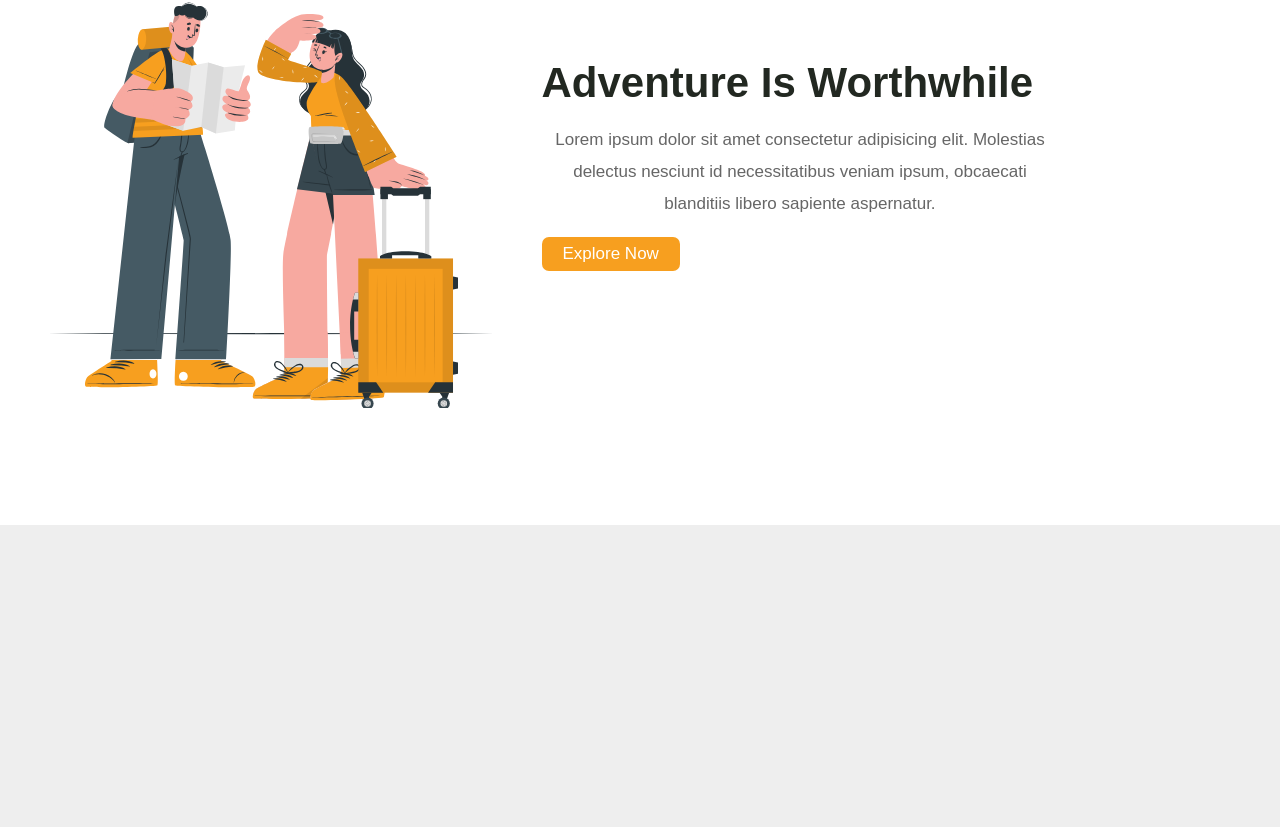
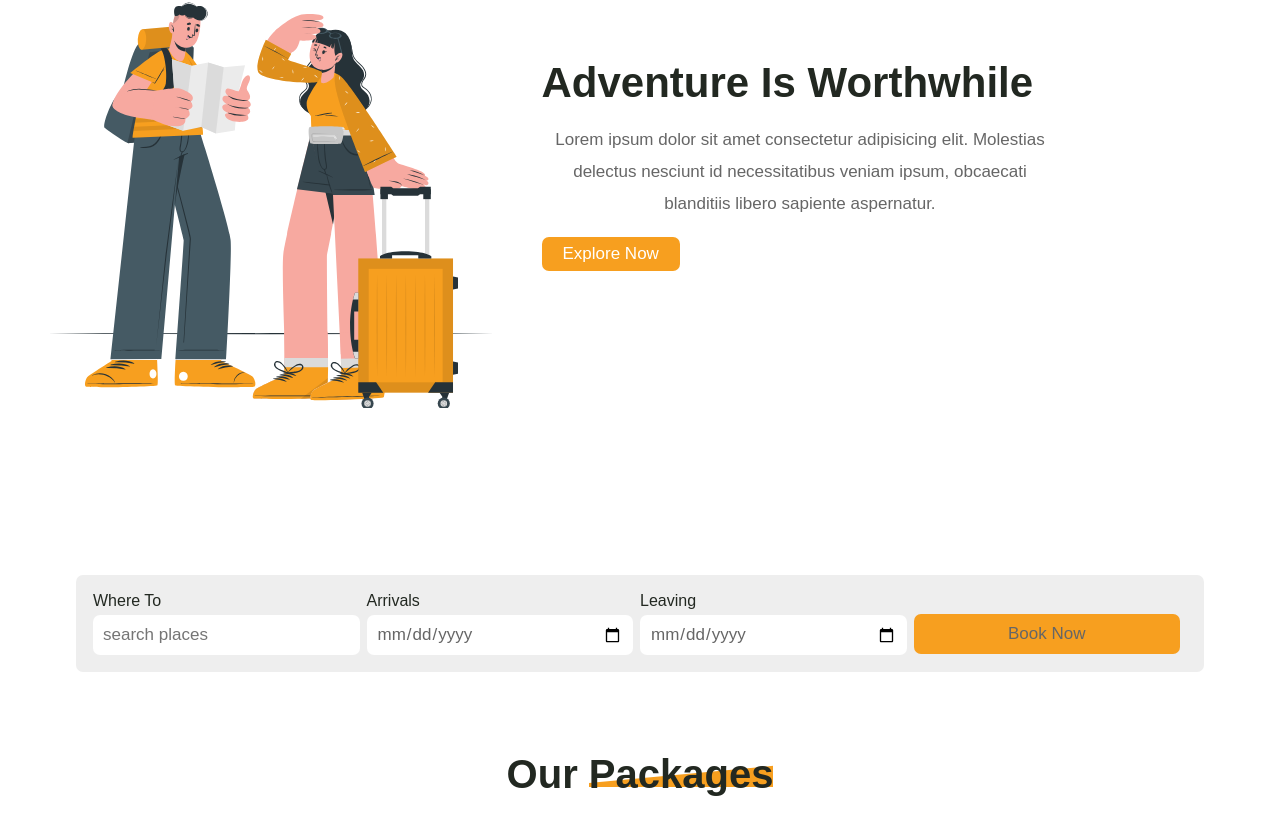
Before and after one commit to YousefDan/tour-travel-pro, a React (Create React App) app: page / in a window 1280 px wide. Shown: the part 275-1102 px from the top of the page. Before the commit the page ends 800 px from the top, so only its background shows below. Built offline with nearby package versions, Linux system fonts and the light colour scheme.

Commit message:
BookForm component added

```diff
--- a/src/App.js
+++ b/src/App.js
@@ -1,8 +1,10 @@
 import { useContext } from "react";
+import "./app.scss";
 import Header from "./components/header/Header";
 import TravelContext from "./context/context";
-import "./app.scss"
 import Intro from "./components/intro/Intro";
+import BookForm from "./components/book-form/BookForm";
+import Packages from "./components/packages/Packages";
 
 
 const App = () => {
@@ -10,6 +12,8 @@ const App = () => {
   return ( <section className={darkMode && "active"}>
     <Header />
     <Intro />
+    <BookForm />
+    <Packages />
   </section> );
 }
 
--- a/src/app.scss
+++ b/src/app.scss
@@ -0,0 +1,3 @@
+.app {
+    background: var(--bg-color-2);
+}
--- /dev/null
+++ b/src/components/book-form/BookForm.jsx
@@ -0,0 +1,27 @@
+import "./book-form.scss";
+
+const BookForm = () => {
+  return (
+    <section className="book-form">
+      <form>
+        <div className="input-group">
+          <span>Where To</span>
+          <input type="text" placeholder="search places" />
+        </div>
+        <div className="input-group">
+          <span>Arrivals</span>
+          <input type="date" />
+        </div>
+        <div className="input-group">
+          <span>Leaving</span>
+          <input type="date" />
+        </div>
+        <div className="input-group">
+          <input type="submit" value="Book Now" className="btn" />
+        </div>
+      </form>
+    </section>
+  );
+};
+
+export default BookForm;
--- /dev/null
+++ b/src/components/book-form/book-form.scss
@@ -0,0 +1,54 @@
+.book-form {
+  background: var(--bg-color-2);
+  padding: 40px;
+  form {
+    background: var(--bg-color-1);
+    display: flex;
+    align-items: center;
+    justify-content: space-between;
+    width: 94%;
+    margin: 10px auto;
+    padding: 17px;
+    border-radius: 7px;
+    .input-group {
+      display: flex;
+      flex-direction: column;
+      align-items: flex-start;
+      justify-content: center;
+      color: var(--text-color-2);
+      flex: 1;
+      margin-right: 7px;
+      input {
+        padding: 10px;
+        border: none;
+        border-radius: 7px;
+        width: 100%;
+        height: 40px;
+        margin-top: 5px;
+        background: var(--bg-color-2);
+        color: var(--text-color-1);
+        font-size: 17px;
+        &:focus {
+          outline: none;
+        }
+        &.btn {
+          margin-top: 20px;
+          background: var(--orange-color);
+        }
+      }
+    }
+  }
+}
+
+@media (max-width: 991px) {
+  .book-form {
+    form {
+      flex-direction: column;
+      justify-content: center;
+      .input-group {
+        width: 100%;
+        margin-bottom: 15px;
+      }
+    }
+  }
+}
--- a/src/components/header/Header.jsx
+++ b/src/components/header/Header.jsx
@@ -30,7 +30,7 @@ const Header = () => {
           <i className="fas fa-search"></i>
         </div>
         <div onClick={() => setDarkMode(!darkMode)} className="icon">
-          <i className={darkMode ? "fas fa-moon" : "fas fa-sun"}></i>
+          <i className={darkMode ? "fas fa-sun" : "fas fa-moon"}></i>
         </div>
         <div onClick={toggleLoginFormHandler} className="icon">
           <i className="fas fa-user"></i>
--- /dev/null
+++ b/src/components/heading/Heading.jsx
@@ -0,0 +1,12 @@
+import "./heading.scss";
+
+const Heading = ({ title }) => {
+  const [first, second] = title.split(" ");
+  return (
+    <div className="heading">
+      {first} <span>{second}</span>
+    </div>
+  );
+};
+
+export default Heading;
--- /dev/null
+++ b/src/components/heading/heading.scss
@@ -0,0 +1,23 @@
+.heading {
+    text-align: center;
+    padding: 30px 0;
+    background: var(--bg-color-2);
+    color: var(--text-color-2);
+    font-size: 40px;
+    font-weight: 600;
+    span {
+        position: relative;
+        display: inline-block;
+        z-index: 0;
+        &::before {
+            content: "";
+            position: absolute;
+            bottom: 10px;
+            background: var(--orange-color);
+            width: 100%;
+            height: 100%;
+            z-index: -1;
+            clip-path: polygon(0 91%, 100% 53%, 100% 100%, 0 100%);
+        }
+    }
+}
--- a/src/components/intro/intro.scss
+++ b/src/components/intro/intro.scss
@@ -34,6 +34,7 @@
     }
   }
 }
+/* Media Query */
 @media (max-width: 991px) {
   .intro {
     height: auto;
--- /dev/null
+++ b/src/components/packages/Packages.jsx
@@ -0,0 +1,9 @@
+import Heading from "../heading/Heading";
+
+const Packages = () => {
+    return ( <section className="packages">
+        <Heading title="Our Packages" />
+    </section> );
+}
+
+export default Packages;
```
Also changed, not shown: src/components/packages/packages.scss (added).
